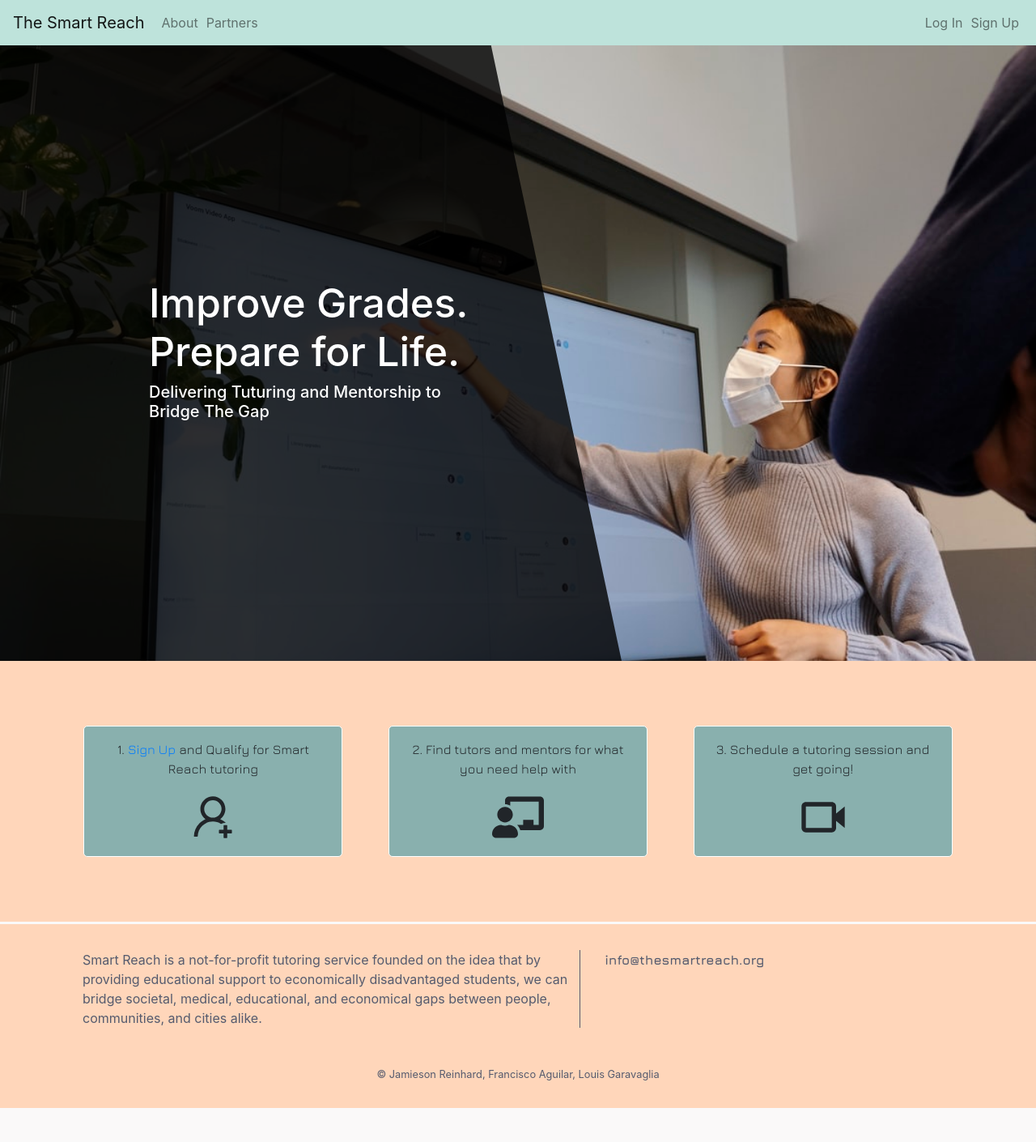
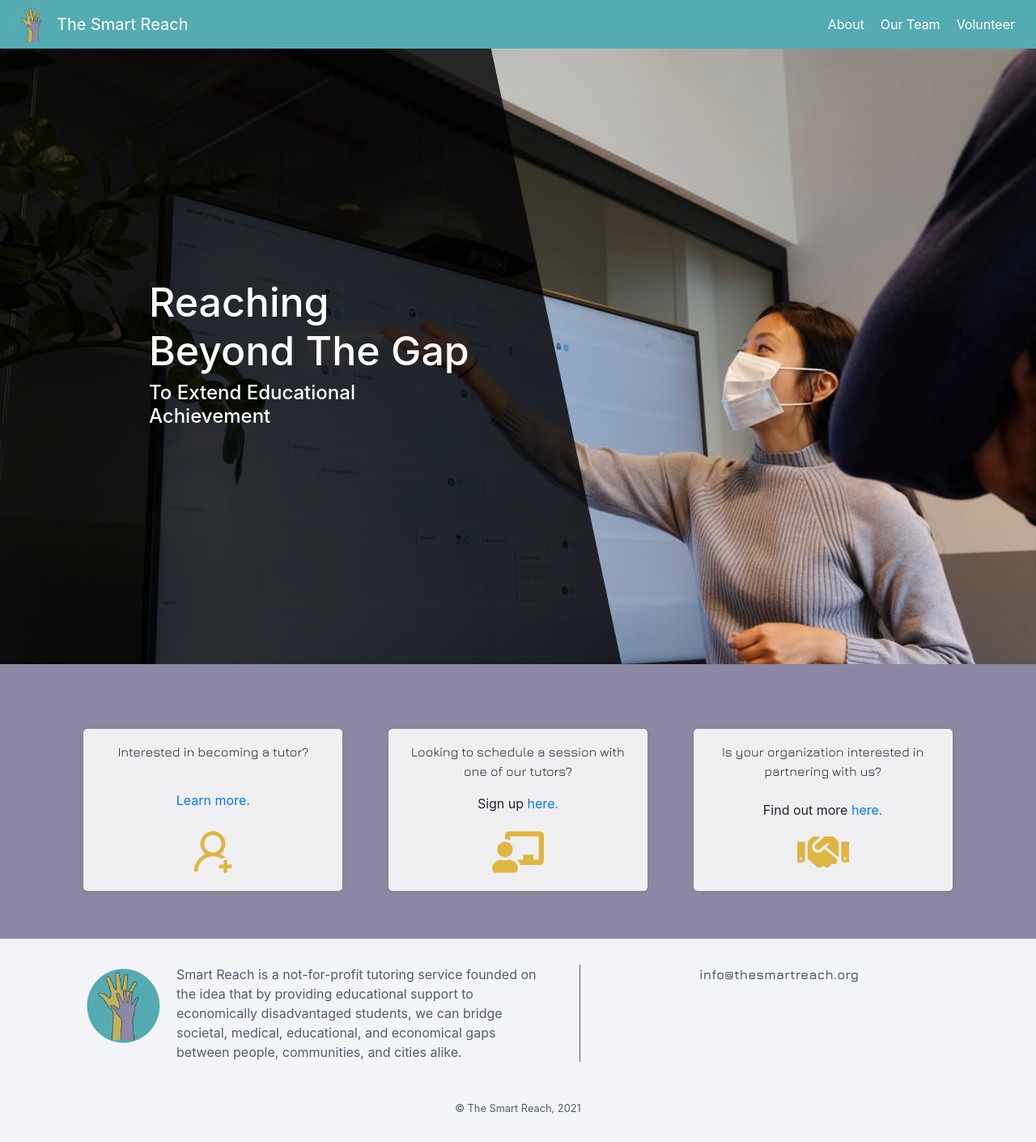
Before and after one commit to franciscoaguilars/bridger-front-end, a React (Create React App) app: page / in a window 1280 px wide. Shown: the whole page at 81% size. Before the commit the page ends 1368 px from the top, so only its background shows below. Built offline with nearby package versions, Linux system fonts and the light colour scheme; no server answers.

Commit message:
updated homepage, fixed react router scrolling issue

```diff
--- a/src/components/Footer.js
+++ b/src/components/Footer.js
@@ -15,18 +15,19 @@ const Footer = () => {
         <div className="container">
           <div className="row">
             <div className="col-lg-7 col-sm-12">
-              <div className="footer-contents">
+              <div className="footer-contents pr-5">
+                <img src="/images/sr_logo.png" alt="logo" width="100px" height="100px" class="mr-3" />
                 Smart Reach is a not-for-profit tutoring service founded on the idea that by providing educational support to economically disadvantaged students, we can bridge societal, medical, educational, and economical gaps between people, communities, and cities alike.
               </div>
             </div>
             <div className="col-lg-5 col-sm-12">
-              <div className="footer-contact">
+              <div className="footer-contact d-flex align-items-center">
                 <p><strong>info@thesmartreach.org</strong></p>
               </div>
             </div>
           </div>
           <div className="d-flex justify-content-center mt-5">
-              <small>© Jamieson Reinhard, Francisco Aguilar, Louis Garavaglia</small>
+              <small>© The Smart Reach, 2021</small>
           </div>
 
 
--- a/src/components/Home.js
+++ b/src/components/Home.js
@@ -1,8 +1,7 @@
 import React, { useState, useEffect, Fragment } from 'react';
 import axios from 'axios';
 import { AiOutlineUserAdd } from 'react-icons/ai';
-import { FaChalkboardTeacher } from 'react-icons/fa';
-import { BiVideo } from 'react-icons/bi';
+import { FaChalkboardTeacher, FaHandshake } from 'react-icons/fa';
 import { Link } from 'react-router-dom';
 
 const Home = () => {
@@ -12,8 +11,8 @@ const Home = () => {
       <div className="title-home">
       <div className="title-home-overlay">
         <div className="title-home-overlay-header">
-          <h1>Improve Grades. Prepare for Life.</h1>
-          <h2>Delivering Tuturing and Mentorship to Bridge The Gap</h2>
+          <h1>Reaching Beyond The Gap</h1>
+          <h2>To Extend Educational Achievement</h2>
         </div>
       </div>
 
@@ -21,19 +20,22 @@ const Home = () => {
     <div className="how-it-works">
       <div className="how-it-works-deck">
         <div className="how-it-works-card">
-            <p>1. <Link to="/signup">Sign Up</Link> and Qualify for Smart Reach tutoring</p>
-            <AiOutlineUserAdd size={64} />
+          <p>Interested in becoming a tutor?</p>
+          <Link to="/volunteers">Learn more.</Link>
+          <AiOutlineUserAdd size={64} color="#E0B643" />
         </div>
         <div className="how-it-works-card">
-            <p>2. Find tutors and mentors for what you need help with</p>
-            <FaChalkboardTeacher size={64} />
+          <p>Looking to schedule a session with one of our tutors?</p>
+          <span className="mb-3">Sign up <a href="https://thedecnetwork.typeform.com/to/Jbca7QrZ">here.</a></span>
+          <FaChalkboardTeacher size={64} color="#E0B643" />
         </div>
         <div className="how-it-works-card">
-            <p>3. Schedule a tutoring session and get going!</p>
-            <BiVideo size={64} />
+          <p>Is your organization interested in partnering with us?</p>
+          <span>Find out more <Link to="/about" >here.</Link></span>
+
+          <FaHandshake size={64} color="#E0B643" />
         </div>
       </div>
-
     </div>
     </Fragment>
 
--- a/src/components/Navbar.js
+++ b/src/components/Navbar.js
@@ -22,7 +22,7 @@ const Navbar = () => {
   const PageLinks = () => {
     if(currentUser.role) {
       return(
-        <ul className="navbar-nav">
+        <ul className="navbar-nav ml-auto">
             <li className="nav-item">
               <Link className="nav-link" to="/about">About</Link>
             </li>
@@ -39,13 +39,19 @@ const Navbar = () => {
       )
     } else {
       return (
-        <ul className="navbar-nav">
+        <ul className="navbar-nav ml-auto">
             <li className="nav-item">
               <Link className="nav-link" to="/about">About</Link>
             </li>
             <li className="nav-item">
+              <Link className="nav-link" to="/about">Our Team</Link>
+            </li>
+            <li className="nav-item">
+              <Link className="nav-link" to="/about">Volunteer</Link>
+            </li>
+            {/* <li className="nav-item">
               <Link className="nav-link" to="/partners">Partners</Link>
-            </li>
+            </li> */}
           </ul>
       )
     }
@@ -82,13 +88,13 @@ const Navbar = () => {
   return (
     <div>
       <nav className="navbar navbar-expand-lg navbar-light">
-      <Link className="navbar-brand" to="/">The   Smart Reach</Link>
+      <Link className="navbar-brand d-flex align-items-center" to="/" ><img src="images/sr_logo.png" width="50px" height="50px" alt="logo" class="mr-1" />The Smart Reach</Link>
         <button className="navbar-toggler" type="button" data-toggle="collapse" data-target="#navbarNav" aria-controls="navbarNav" aria-expanded="false" aria-label="Toggle navigation">
           <span className="navbar-toggler-icon"></span>
         </button>
         <div className="collapse navbar-collapse" id="navbarNav">
           <PageLinks />
-          <SessionLinks />
+          {/* <SessionLinks /> */}
         </div>
       </nav>
     </div>
--- /dev/null
+++ b/src/components/ScrollToTop.js
@@ -0,0 +1,17 @@
+import { useEffect } from 'react';
+import { withRouter } from 'react-router-dom';
+
+function ScrollToTop({ history }) {
+  useEffect(() => {
+    const unlisten = history.listen(() => {
+      window.scrollTo(0, 0);
+    });
+    return () => {
+      unlisten();
+    }
+  }, []);
+
+  return (null);
+}
+
+export default withRouter(ScrollToTop);
--- a/src/index.js
+++ b/src/index.js
@@ -13,6 +13,7 @@ import {applyMiddleware, createStore, compose} from "redux";
 import {Provider} from 'react-redux';
 import rootReducer from "./reducers/rootReducer";
 import thunk from "redux-thunk";
+import ScrollToTop from './components/ScrollToTop';
 
 // FOR DEVELOPMENT / THERE ARE ISSUES WITH SOME BROWSERS WHEN USING REDUX DEVTOOLS
 // const store = createStore(
@@ -33,6 +34,7 @@ const store = createStore(
 ReactDOM.render(
   <Provider store={store}>
   <Router>
+  <ScrollToTop />
     <Route path="/" component={App}/>
   </Router>
   </Provider>,
--- a/src/sass/App.scss
+++ b/src/sass/App.scss
@@ -1,6 +1,6 @@
 @import "components/container";
 @import "components/navbar";
-@import "abstracts/variables";
+@import "variables";
 @import "pages/home";
 @import "pages/about";
 @import "pages/partners";
@@ -16,7 +16,7 @@
 @import "components/avatar";
 
 body {
-  background-color: $color-background;
+  background-color: #fbfbfb;
 }
 
 .App {
--- a/src/sass/abstracts/_variables.scss
+++ b/src/sass/_variables.scss
@@ -3,3 +3,7 @@ $color-nav-background: #BEE3DB;
 $color-header-text: #555B6E;
 $color-card-background: #89B0AE;
 $color-accents: #FFD6BA;
+
+$color-primary: #54ABB2;
+$color-secondary: #8D89A5;
+$color-tertiary: #E0B643;
--- a/src/sass/components/_footer.scss
+++ b/src/sass/components/_footer.scss
@@ -1,8 +1,8 @@
 .footer {
   width: 100%;
-  background-color: #FFD6BA;
+  background-color: #f4f5f8;
   color: $color-header-text;
-
+  margin-top: 20px;
 }
 
 .footer-contents {
@@ -18,3 +18,10 @@
   justify-content: flex-start;
   align-items: flex-start;
 }
+
+@media (max-width: 990px) {
+  .footer-contents {
+    border-right: none;
+    margin-bottom: 20px;
+  }
+}
--- a/src/sass/components/_navbar.scss
+++ b/src/sass/components/_navbar.scss
@@ -1,7 +1,17 @@
 .navbar {
-  background-color: #BEE3DB;
+  background-color: #54ABB2;
+  padding: 0 16px !important;
+}
+
+.navbar-brand {
+  color: white !important;
 }
 
 .nav-link {
-  padding: 0 5px !important;
+  padding: 0 10px !important;
+  color: white !important;
+  transition: 0.5s;
+  &:hover {
+    color: #E0B643 !important;
+  }
 }
--- a/src/sass/pages/_home.scss
+++ b/src/sass/pages/_home.scss
@@ -29,13 +29,13 @@
 }
 
 .title-home-overlay-header h2 {
-  font-size: 20px;
+  font-size: 24px;
 }
 
 .how-it-works {
   width: 100%;
   padding: 5rem;
-  background-color: #FFD6BA;
+  background-color: #8D89A5;
   text-align: center;
 }
 
@@ -54,10 +54,10 @@
   justify-content: space-between;
   align-items: center;
   padding: 1rem;
-  background-color: #89B0AE;
+  background: rgba(251, 251, 251, 0.9);
   border-radius: 5px;
   width: 20rem;
-  border: 1px solid white;
+  box-shadow: 1px 2px 10px gray;
 }
 
 .how-it-works-card:not(:last-child){
```
Also changed, not shown: public/images/sr_logo.png (added). Lines whose indentation alone changed are shown as unchanged.
